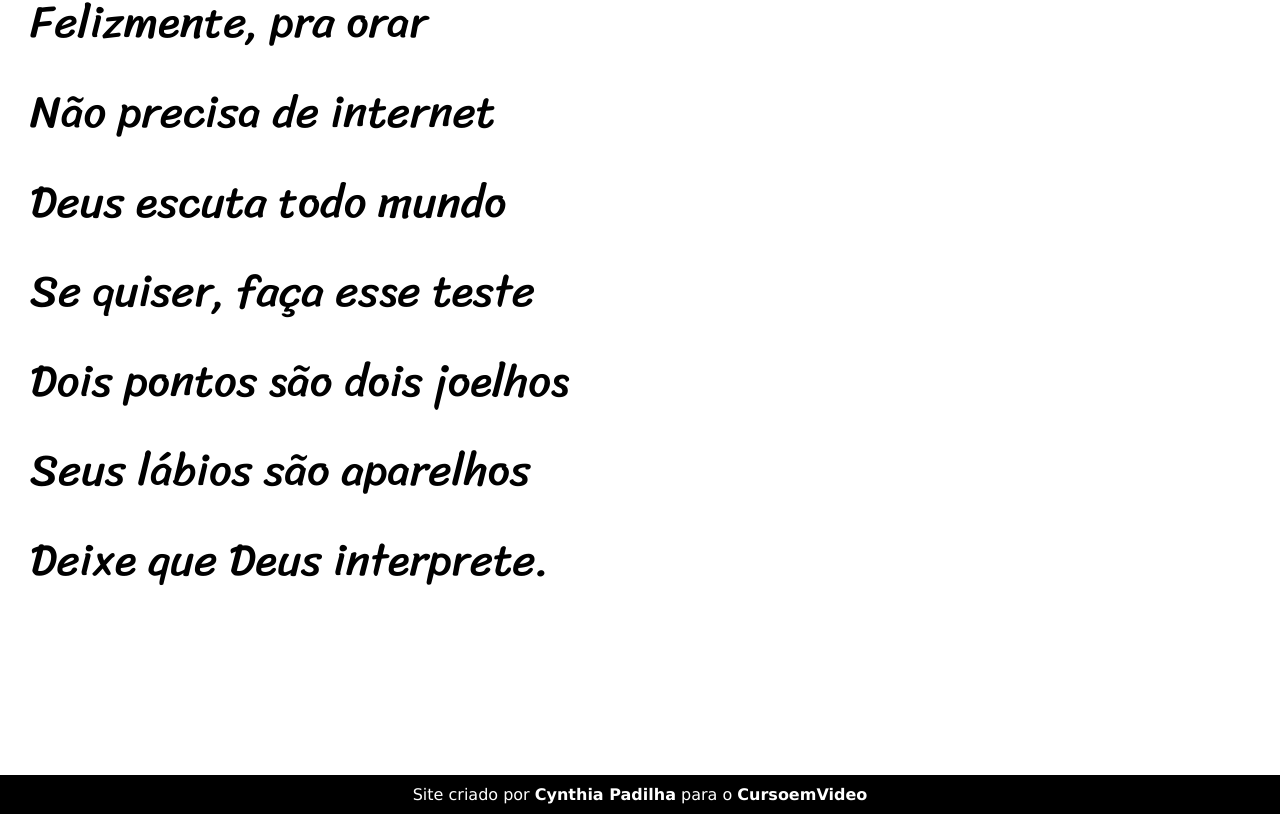
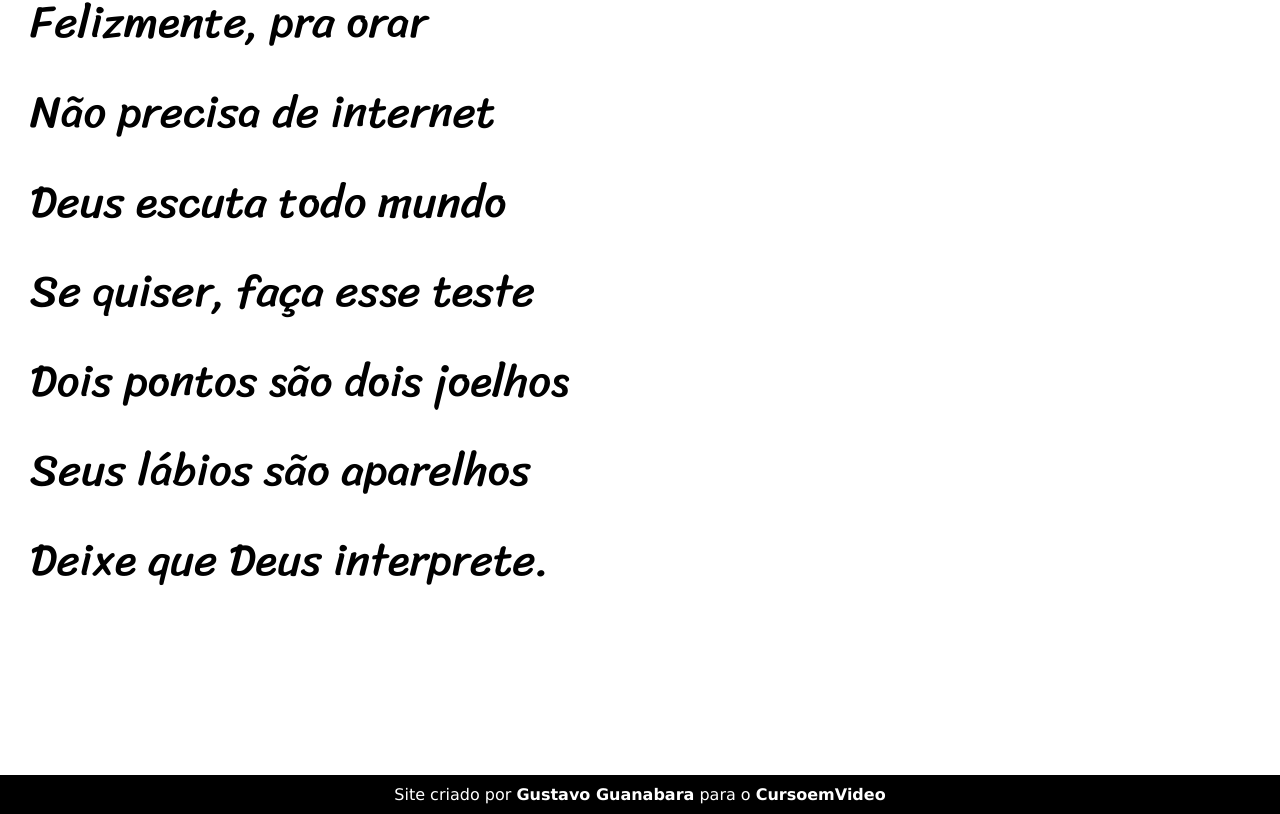
Before and after one commit to cynthiapadilha/projeto-cordel, a plain HTML site: page index.html in a window 1280 px wide. Shown: the part 5143-5957 px from the top of the page. Drawn offline with Linux system fonts and the light colour scheme.

Commit message:
corrigi erro

```diff
--- a/index.html
+++ b/index.html
@@ -102,7 +102,7 @@
     </section>
 
     <footer>
-        <p>Site criado por <a href="https://github.com/cynthiapadilha"target="_blank">Cynthia Padilha</a> para o <a href="https://www.cursoemvideo.com" target="_blank">CursoemVideo</a></p>
+        <p>Site criado por <a href="https://github.com/gustavoguanabara"target="_blank">Gustavo Guanabara</a> para o <a href="https://www.cursoemvideo.com" target="_blank">CursoemVideo</a></p>
     </footer>
 </body>
 </html>
```
